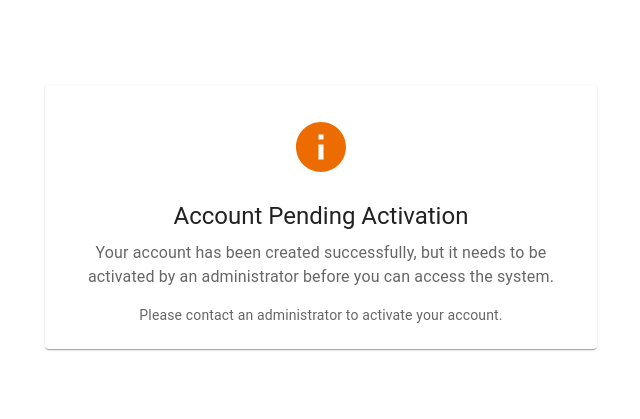
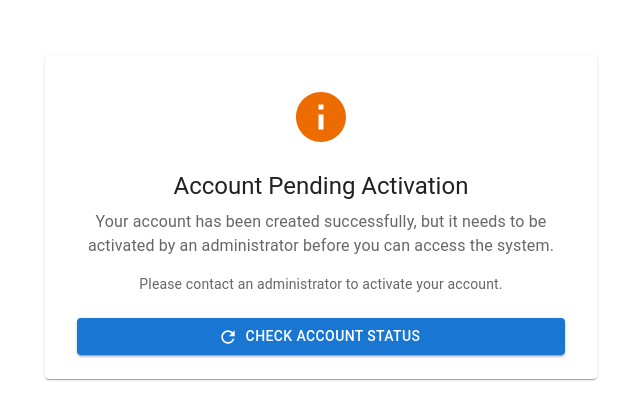
Before and after one commit to escalopa/family-tree, a React (Vite) app in the folder fe/: page /inactive in a window 1280 px wide. Shown: the part 183-602 px from the top of the page, without its empty margins (319-959 px from the left). Built offline with nearby package versions, Linux system fonts and the light colour scheme; no server answers.

Commit message:
feat: usable version

```diff
--- a/fe/src/contexts/AuthContext.tsx
+++ b/fe/src/contexts/AuthContext.tsx
@@ -6,6 +6,7 @@ interface AuthContextType {
   user: User | null;
   loading: boolean;
   setUser: (user: User | null) => void;
+  refreshUser: () => Promise<void>;
   isAuthenticated: boolean;
   hasRole: (minRole: number) => boolean;
   isActive: boolean;
@@ -67,10 +68,26 @@ export const AuthProvider: React.FC<AuthProviderProps> = ({ children }) => {
     return user ? user.role_id >= minRole : false;
   };
 
+  const refreshUser = async () => {
+    console.log('[AuthContext] Manually refreshing user data...');
+    try {
+      const response = await authApi.getCurrentUser();
+      console.log('[AuthContext] User data refreshed:', response.user);
+      setUser(response.user);
+      localStorage.setItem('user', JSON.stringify(response.user));
+    } catch (error: any) {
+      console.log('[AuthContext] Refresh failed:', error.response?.status, error.message);
+      setUser(null);
+      localStorage.removeItem('user');
+      throw error;
+    }
+  };
+
   const value: AuthContextType = {
     user,
     loading,
     setUser: updateUser,
+    refreshUser,
     isAuthenticated: !!user,
     hasRole,
     isActive: user?.is_active ?? false,
--- a/fe/src/pages/InactivePage.tsx
+++ b/fe/src/pages/InactivePage.tsx
@@ -1,8 +1,44 @@
-import React from 'react';
-import { Box, Card, CardContent, Typography, Container } from '@mui/material';
-import { Info } from '@mui/icons-material';
+import React, { useState, useEffect } from 'react';
+import { Box, Card, CardContent, Typography, Container, Button, CircularProgress, Alert } from '@mui/material';
+import { Info, Refresh } from '@mui/icons-material';
+import { useNavigate } from 'react-router-dom';
+import { useAuth } from '../contexts/AuthContext';
 
 const InactivePage: React.FC = () => {
+  const navigate = useNavigate();
+  const { refreshUser, isActive, user } = useAuth();
+  const [checking, setChecking] = useState(false);
+  const [error, setError] = useState<string | null>(null);
+
+  // Automatically redirect if user becomes active
+  useEffect(() => {
+    if (isActive) {
+      console.log('[InactivePage] User is now active, redirecting to home...');
+      navigate('/', { replace: true });
+    }
+  }, [isActive, navigate]);
+
+  const handleCheckStatus = async () => {
+    setChecking(true);
+    setError(null);
+    try {
+      // Refresh user data from backend
+      await refreshUser();
+      // Wait a tick for state to update
+      await new Promise(resolve => setTimeout(resolve, 100));
+      // Check if user is still inactive after refresh
+      if (user && !user.is_active) {
+        setError('Your account is still inactive. Please contact an administrator.');
+      }
+      // If user is active, the useEffect above will redirect
+    } catch (err: any) {
+      console.error('Failed to refresh user data:', err);
+      setError('Failed to check account status. Please try again.');
+    } finally {
+      setChecking(false);
+    }
+  };
+
   return (
     <Container maxWidth="sm">
       <Box
@@ -19,13 +55,32 @@ const InactivePage: React.FC = () => {
             <Typography variant="h5" gutterBottom>
               Account Pending Activation
             </Typography>
-            <Typography variant="body1" color="text.secondary">
+            <Typography variant="body1" color="text.secondary" paragraph>
               Your account has been created successfully, but it needs to be activated by an
               administrator before you can access the system.
             </Typography>
-            <Typography variant="body2" color="text.secondary" sx={{ mt: 2 }}>
+            <Typography variant="body2" color="text.secondary" sx={{ mb: 3 }}>
               Please contact an administrator to activate your account.
             </Typography>
+
+            {error && (
+              <Alert severity="warning" sx={{ mb: 2 }}>
+                {error}
+              </Alert>
+            )}
+
+            <Box sx={{ display: 'flex', flexDirection: 'column', gap: 2, mt: 3 }}>
+              <Button
+                variant="contained"
+                color="primary"
+                startIcon={checking ? <CircularProgress size={20} color="inherit" /> : <Refresh />}
+                onClick={handleCheckStatus}
+                disabled={checking}
+                fullWidth
+              >
+                {checking ? 'Checking Status...' : 'Check Account Status'}
+              </Button>
+            </Box>
           </CardContent>
         </Card>
       </Box>
```
Also changed, not shown: 1 other file (tests, documents, lock files or other folders).
